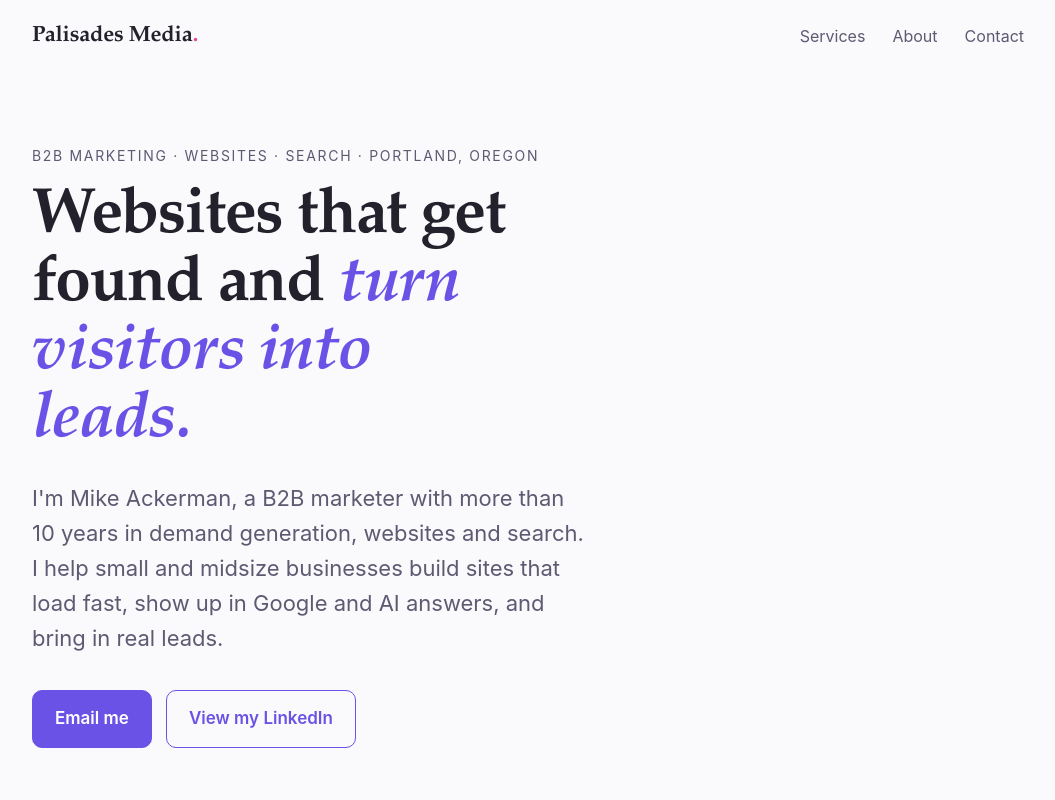
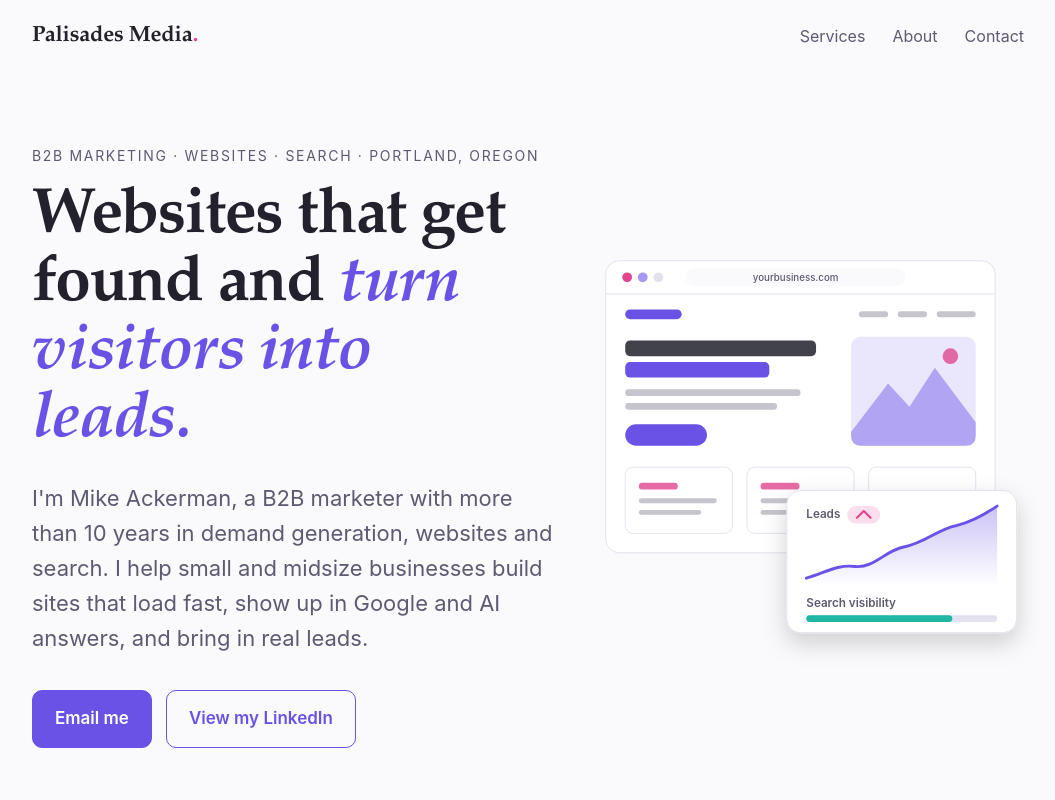
Before and after one commit to mikeack/palisadesmedia.co, a plain HTML site: page index.html in a window 1280 px wide. Shown: the top 800 px of the page, without its empty margins (112-1167 px from the left). Drawn offline with Linux system fonts and the light colour scheme.

Commit message:
Add hero illustration and fix migration wording

```diff
--- a/index.html
+++ b/index.html
@@ -115,6 +115,29 @@ footer a{color:var(--muted)}
   .hero{padding:44px 0 48px}
   section{padding:48px 0}
 }
+.hero{display:grid;grid-template-columns:1.1fr .9fr;gap:40px;align-items:center}
+.hero-art svg{width:100%;height:auto;display:block;overflow:visible}
+.hero-art .ha-card{fill:var(--card);stroke:var(--line)}
+.hero-art .ha-rule{stroke:var(--line)}
+.hero-art .ha-bg{fill:var(--bg)}
+.hero-art .ha-url{font:500 10px var(--sans);fill:var(--muted)}
+.hero-art .ha-dot1{fill:var(--pink)}.hero-art .ha-dot2{fill:var(--accent);opacity:.6}.hero-art .ha-dot3{fill:var(--line)}
+.hero-art .ha-accent{fill:var(--accent)}
+.hero-art .ha-ink{fill:var(--ink);opacity:.85}
+.hero-art .ha-muted{fill:var(--muted);opacity:.35}
+.hero-art .ha-tint{fill:var(--accent);opacity:.14}
+.hero-art .ha-peaks{fill:var(--accent);opacity:.45}
+.hero-art .ha-sun{fill:var(--pink);opacity:.8}
+.hero-art .ha-box{fill:none;stroke:var(--line)}
+.hero-art .ha-pink{fill:var(--pink);opacity:.8}
+.hero-art .ha-label{font:600 12px var(--sans);fill:var(--muted)}
+.hero-art .ha-up{fill:var(--pink);opacity:.18}
+.hero-art .ha-arrow{fill:none;stroke:var(--pink);stroke-width:2.2;stroke-linecap:round;stroke-linejoin:round}
+.hero-art .ha-line{fill:none;stroke:var(--accent);stroke-width:3;stroke-linecap:round}
+.hero-art .ha-track{fill:var(--line)}
+.hero-art .ha-cyan{fill:#80ffea}
+@media (prefers-color-scheme:light){.hero-art .ha-cyan{fill:#1fb7a3}}
+@media (max-width:900px){.hero{grid-template-columns:1fr}.hero-art{display:none}}
 </style>
 </head>
 <body>
@@ -130,6 +153,7 @@ footer a{color:var(--muted)}
 
   <main>
     <div class="hero">
+      <div class="hero-copy">
       <p class="eyebrow">B2B marketing · Websites · Search · Portland, Oregon</p>
       <h1>Websites that get found and <em>turn visitors into leads.</em></h1>
       <p class="lede">I'm Mike Ackerman, a B2B marketer with more than 10 years in demand generation, websites and search. I help small and midsize businesses build sites that load fast, show up in Google and AI answers, and bring in real leads.</p>
@@ -137,6 +161,53 @@ footer a{color:var(--muted)}
         <a class="btn primary" href="mailto:mike@palisadesmedia.co?subject=Project%20inquiry">Email me</a>
         <a class="btn ghost" href="https://www.linkedin.com/in/mike-ackerman-marketing/">View my LinkedIn</a>
       </div>
+      </div>
+<div class="hero-art" aria-hidden="true">
+<svg viewBox="0 0 440 400" xmlns="http://www.w3.org/2000/svg" role="presentation">
+  <defs>
+    <linearGradient id="ha-fill" x1="0" y1="0" x2="0" y2="1">
+      <stop offset="0" stop-color="var(--accent)" stop-opacity=".35"/>
+      <stop offset="1" stop-color="var(--accent)" stop-opacity="0"/>
+    </linearGradient>
+    <filter id="ha-shadow" x="-20%" y="-20%" width="140%" height="150%">
+      <feDropShadow dx="0" dy="10" stdDeviation="12" flood-color="#000" flood-opacity=".18"/>
+    </filter>
+  </defs>
+  <g class="ha-browser">
+    <rect x="10" y="10" width="400" height="300" rx="14" class="ha-card"/>
+    <line x1="10" y1="44" x2="410" y2="44" class="ha-rule"/>
+    <circle cx="32" cy="27" r="5" class="ha-dot1"/><circle cx="48" cy="27" r="5" class="ha-dot2"/><circle cx="64" cy="27" r="5" class="ha-dot3"/>
+    <rect x="92" y="18" width="226" height="18" rx="9" class="ha-bg"/>
+    <text x="205" y="31" text-anchor="middle" class="ha-url">yourbusiness.com</text>
+    <rect x="30" y="60" width="58" height="10" rx="5" class="ha-accent"/>
+    <rect x="270" y="62" width="30" height="6" rx="3" class="ha-muted"/><rect x="310" y="62" width="30" height="6" rx="3" class="ha-muted"/><rect x="350" y="62" width="40" height="6" rx="3" class="ha-muted"/>
+    <rect x="30" y="92" width="196" height="16" rx="5" class="ha-ink"/>
+    <rect x="30" y="114" width="148" height="16" rx="5" class="ha-accent"/>
+    <rect x="30" y="142" width="180" height="7" rx="3.5" class="ha-muted"/>
+    <rect x="30" y="156" width="156" height="7" rx="3.5" class="ha-muted"/>
+    <rect x="30" y="178" width="84" height="22" rx="11" class="ha-accent"/>
+    <rect x="262" y="88" width="128" height="112" rx="10" class="ha-tint"/>
+    <path d="M262 186 L300 136 L322 160 L348 120 L390 176 L390 190 Q390 200 380 200 L272 200 Q262 200 262 190 Z" class="ha-peaks"/>
+    <circle cx="364" cy="108" r="8" class="ha-sun"/>
+    <rect x="30" y="222" width="110" height="68" rx="8" class="ha-box"/>
+    <rect x="155" y="222" width="110" height="68" rx="8" class="ha-box"/>
+    <rect x="280" y="222" width="110" height="68" rx="8" class="ha-box"/>
+    <rect x="44" y="238" width="40" height="7" rx="3.5" class="ha-pink"/><rect x="44" y="254" width="80" height="5" rx="2.5" class="ha-muted"/><rect x="44" y="266" width="64" height="5" rx="2.5" class="ha-muted"/>
+    <rect x="169" y="238" width="40" height="7" rx="3.5" class="ha-pink"/><rect x="169" y="254" width="80" height="5" rx="2.5" class="ha-muted"/><rect x="169" y="266" width="64" height="5" rx="2.5" class="ha-muted"/>
+  </g>
+  <g filter="url(#ha-shadow)">
+    <rect x="196" y="246" width="236" height="146" rx="14" class="ha-card"/>
+  </g>
+  <text x="216" y="274" class="ha-label">Leads</text>
+  <rect x="258" y="262" width="34" height="18" rx="9" class="ha-up"/>
+  <path d="M268 274 l7 -7 l7 7" class="ha-arrow"/>
+  <path d="M216 336 C236 330 248 322 266 324 C286 326 296 308 316 304 C338 300 350 286 370 282 C384 279 400 270 412 262 L412 344 L216 344 Z" fill="url(#ha-fill)"/>
+  <path d="M216 336 C236 330 248 322 266 324 C286 326 296 308 316 304 C338 300 350 286 370 282 C384 279 400 270 412 262" class="ha-line"/>
+  <text x="216" y="366" class="ha-label">Search visibility</text>
+  <rect x="216" y="374" width="196" height="7" rx="3.5" class="ha-track"/>
+  <rect x="216" y="374" width="150" height="7" rx="3.5" class="ha-cyan"/>
+</svg>
+</div>
     </div>
 
     <section id="services" aria-labelledby="h-services">
@@ -169,7 +240,7 @@ footer a{color:var(--muted)}
         </div>
         <ul class="proof">
           <li><b>Website rebuilds</b><span>Moved a corporate WordPress site to Elementor Pro with a focus on mobile page speed and SEO.</span></li>
-          <li><b>Marketing platform migrations</b><span>Led a move from Salesforce Marketing Cloud to HubSpot and connected it to Salesforce.</span></li>
+          <li><b>Marketing platform migrations</b><span>Part of the team that moved marketing from Salesforce Marketing Cloud to HubSpot and connected it to Salesforce.</span></li>
           <li><b>Programs that run every month</b><span>Webinar series, a companion podcast, email nurture and paid campaigns on LinkedIn, Google and YouTube.</span></li>
           <li><b>AI-assisted marketing ops</b><span>Custom tools and workflows that cut busywork so the team can focus on the work that moves pipeline.</span></li>
         </ul>
```
